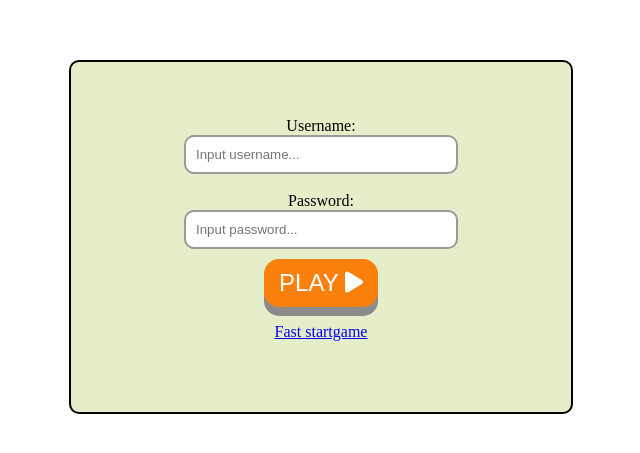
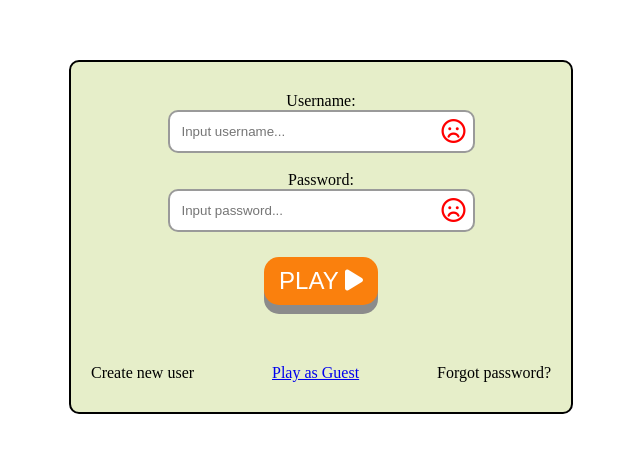
Before and after one commit to TomLindblad/group-project-js, a React (Vite) app: page / in a window 1280 px wide. Shown: the part 171-624 px from the top of the page, without its empty margins (319-959 px from the left). Built offline with nearby package versions, Linux system fonts and the light colour scheme.

Commit message:
added an array of users with passwords, some password/username-logic and some CSS.

```diff
--- a/src/pages/startpage.jsx
+++ b/src/pages/startpage.jsx
@@ -5,35 +5,63 @@ import '../startpage.css';
 
 
 function Startpage(){
+
     const navigate = useNavigate();
-
     const startGame = () => {
         navigate('/gamepage');
     };
 
-    const username = "DiscoDevil69";       //Change to an array of usernames with password?
-    const password = "1234";
+    // created users-array.
+    const users = [
+        {username: 'admin', password: 'password'},
+        {username: 'discodevil69', password: '1234'},
+        {username: '1337_assblaster', password: 'asdf'}]
 
-    const [userSignin, setUserSignin] = useState();
-    const [passSignin, setPassSignin] = useState();
+    const [userInput, setUserInput] = useState();
+    const [passInput, setPassInput] = useState();
+
+    //////////////////// Shizzle to make the smileyface SMILE when username is OK and password is OK.//////////////
+    // will fix. Maybe. Maybe not.
+
+    let usernameOk = false;
+    let passwordOk = false;
+
+    let smileyclass = 'input-face fa-regular ';
+    smileyclass += usernameOk === true ? 'fa-face-smile' : 'fa-face-frown';
+
+    ////////////////////////////////////////////////////////////////////////////////////////////////////////////////
 
     function checkSignin(){
-        console.log(userSignin);
-        console.log(passSignin);
 
-        if(userSignin === username && passSignin === password)  {
+        let username = "username";
+        let password = "password";
+
+        if (users.find(e => e.username === userInput)){
+            const isUser = (users.find(e => e.username === userInput));
+
+            username = isUser.username;
+            password = isUser.password;
+
+            if (username === userInput && password === passInput)  {
                 startGame();
             }
 
-        else{
-            alert("wrong username and/or password.");
+            else { alert("Wrong password."); }
         }
 
+        else {alert(`${userInput} is not a username.`)}
     }
+
+    function createUser(){
+            // HERE IS A FUNCTION TO MAKE A NEW USER. Push username + password to users-array.
+    }
+
     return(
         <>
             <form className="login-container">
+                <div className="inputs-container">
                     <label htmlFor="username">Username:</label>
+                    <div className="input-bar">
                     <input
                         className="inputfield"
                         id="input-username"
@@ -41,9 +69,11 @@ function Startpage(){
                         placeholder="Input username..."
                         name="username"
                         required
-                    onChange={(e) => setUserSignin(e.target.value)}></input>
+                        onChange={(e) => setUserInput(e.target.value)}></input><i className={smileyclass}></i>
+                    </div>
                     <br/>
                     <label htmlFor="password">Password:</label>
+                    <div className="input-bar">
                     <input
                         className="inputfield"
                         id="input-password"
@@ -51,9 +81,15 @@ function Startpage(){
                         placeholder="Input password..."
                         name="password"
                         required
-                    onChange={(e) => setPassSignin(e.target.value)}></input>
+                        onChange={(e) => setPassInput(e.target.value)}></input><i className={smileyclass}></i>
+                    </div>
                     <button id="login-btn" type="" onClick={checkSignin}>PLAY <i className="fa-solid fa-play"></i></button>
-                <Link to="/gamepage"><p>Fast startgame</p></Link>    {/*For faster start*/}
+                </div>
+                <div className="bottom-container">
+                    <p className="bottom-link">Create new user</p>
+                    <Link to="/gamepage"><p className="bottom-link">Play as Guest</p></Link>{/*For faster start*/}
+                    <p className="bottom-link">Forgot password?</p>
+                </div>
             </form>
 
         </>
--- a/src/startpage.css
+++ b/src/startpage.css
@@ -8,7 +8,7 @@ body{
 .login-container{
     background-color: rgba(152, 184, 39, 0.247);
     display: flex;
-    justify-content: center;
+    justify-content: space-around;
     align-items: center;
     flex-direction: column;
     min-width: 500px;
@@ -17,16 +17,51 @@ body{
     border-radius: 10px;
 }
 
+.inputs-container{
+    text-align: center;
+}
+
+.input-bar{
+    background-color: #fff;
+    padding: 2px 7px 2px 2px;
+    border: 2px solid rgba(0, 0, 0, 0.397);
+    border-radius: 10px;
+}
+
+.input-face{
+    position: relative;
+    top: 4px;
+    text-align: center;
+    background-color: white;
+    font-size: 1.5rem;
+}
+
+.fa-face-frown{
+    color:red;
+}
+
+.fa-face-smile{
+    color:green;
+}
+
 .inputfield{
     width: 250px;
     padding: 10px;
-    border: 2px solid rgba(0, 0, 0, 0.397);
+    border: none;
     border-radius: 10px;
     outline: none;
 }
 
+.random-btn{
+    background-color: #fff;
+    padding: 3px;
+    font-size: 1.2rem;
+    border: 2px solid rgba(0, 0, 0, 0.397);
+    border-radius: 10px;
+}
+
 #login-btn{
-    margin-top: 10px;
+    margin-top: 25px;
     padding: 10px 15px;
     font-size: 24px;
     text-align: center;
@@ -47,3 +82,14 @@ body{
     box-shadow: 0 5px #666;
     transform: translateY(4px);
   }
+
+  .bottom-container{
+    width: 100%;
+    display: flex;
+    justify-content: space-between;
+    align-items: flex-end;
+  }
+
+  .bottom-link{
+    margin: 0 20px;
+  }
```
Lines whose indentation alone changed are shown as unchanged.
